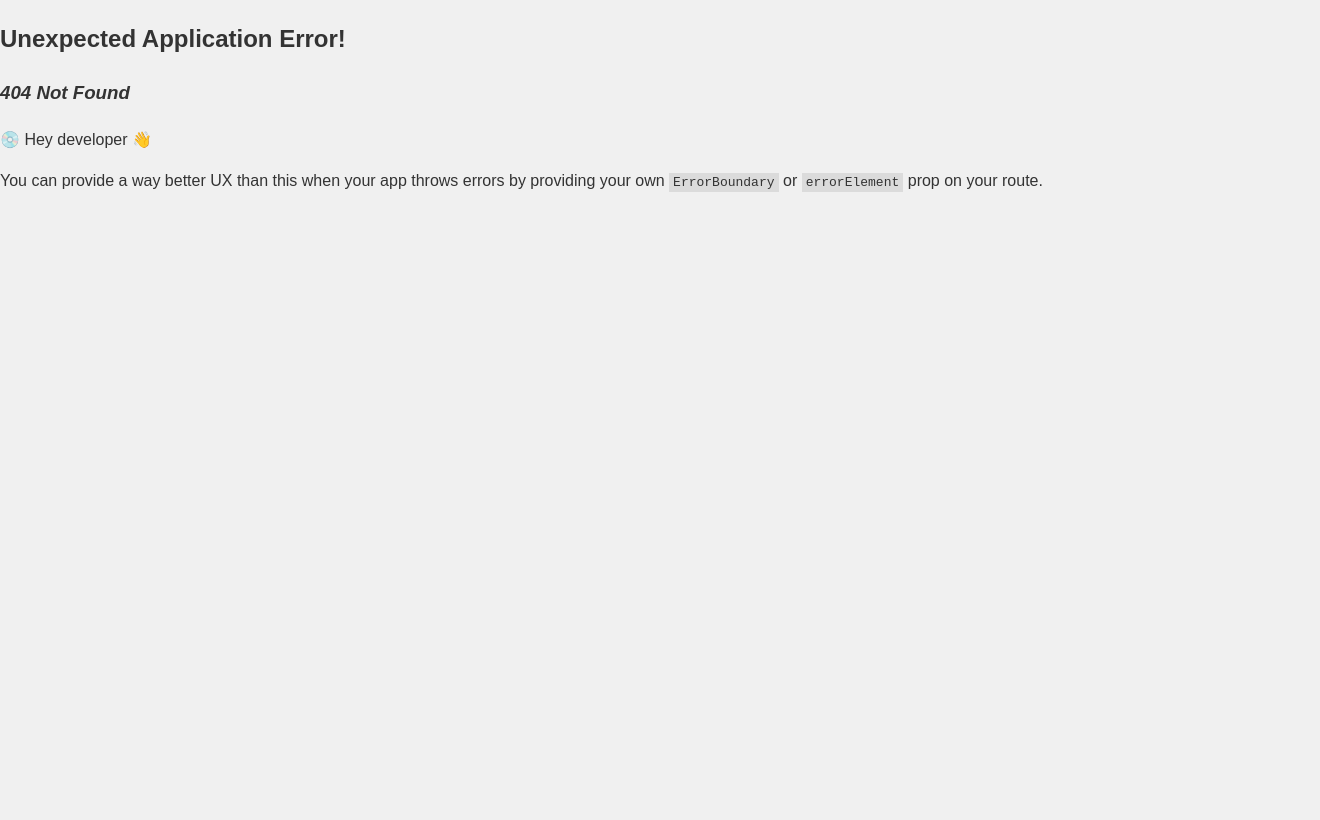
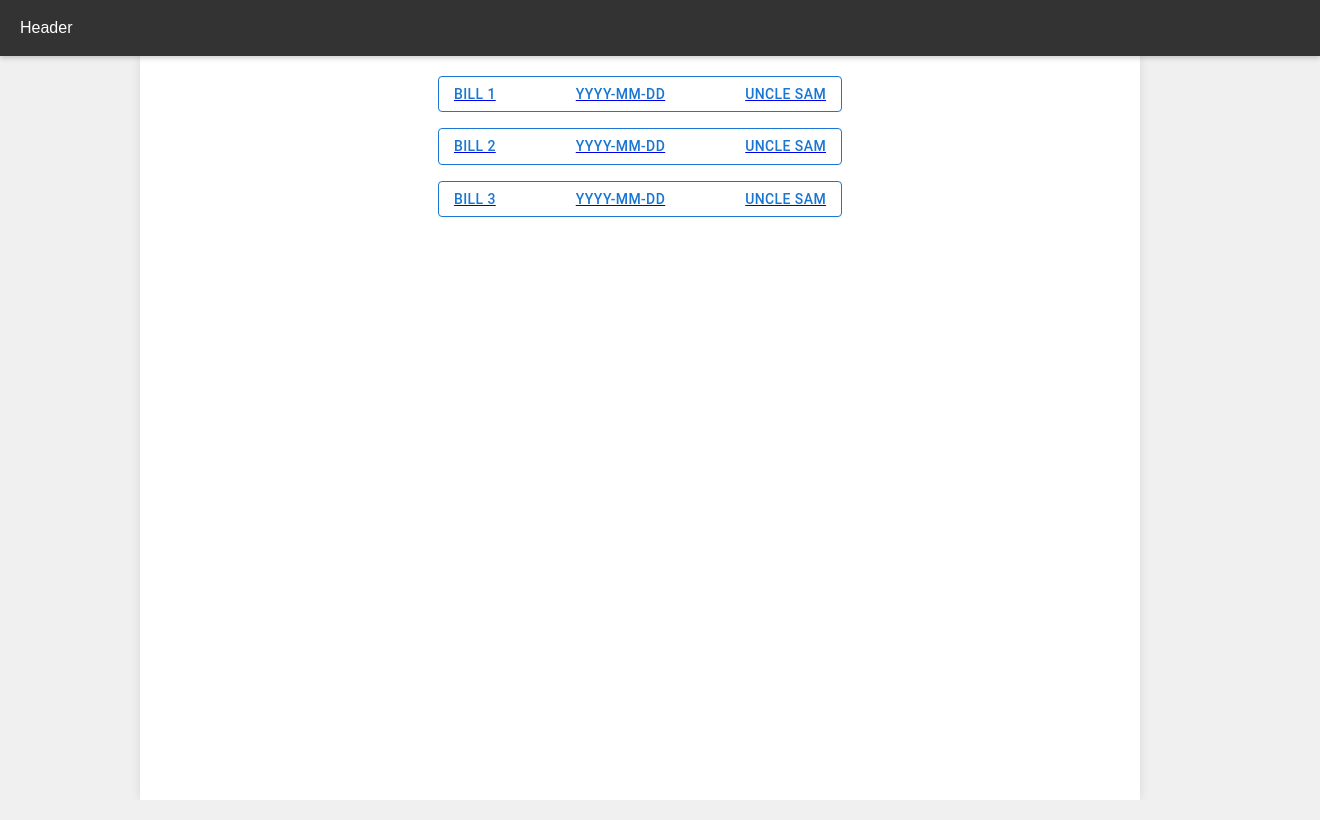
Before and after one commit to justin-xing/web-forum-for-executive-orders, a React (Vite) app in the folder frontend/: page /president/Clinton in a window 1280 px wide. Before the commit this address had no page. Shown: the whole page, 1320 px wide, since content can reach past the window. Built offline with nearby package versions, Linux system fonts and the light colour scheme.

Commit message:
add president filter links on home page, scaffold document detail page

```diff
--- a/frontend/src/pages/document/DocumentPage.jsx
+++ b/frontend/src/pages/document/DocumentPage.jsx
@@ -4,9 +4,25 @@ import { useParams } from "react-router-dom";
 const DocumentPage = () => {
   const { executive_order_id } = useParams();
 
-  // do api call using executive_order_id, render data
+  // REPLACE: do api call using executive_order_id, render data
+  // (bcuz what if user navigates to post directly, we cant use data from prev filter query (there is no prev query))
 
-  return <div class={styles.documentPage}>{executive_order_id}</div>;
+  const { title, signing_date, president } = {
+    title: "bill 1",
+    signing_date: "YYYY-MM-DD",
+    president: "uncle sam",
+  };
+
+  // REPLACE: get comments with api call using executive_order_id, render comments
+
+  return (
+    <div class={styles.documentPage}>
+      <div>{executive_order_id}</div>
+      <div>{title}</div>
+      <div>{signing_date}</div>
+      <div>{president}</div>
+    </div>
+  );
 };
 
 export default DocumentPage;
--- a/frontend/src/pages/home/HomePage/HomePage.jsx
+++ b/frontend/src/pages/documentList/DocumentList/DocumentList.jsx
@@ -1,7 +1,8 @@
 import { Stack } from "@mui/material";
 import DocumentSummary from "../DocumentSummary/DocumentSummary";
-import styles from "./HomePage.module.css";
+import styles from "./DocumentList.module.css";
 
+// REPLACE: request query that filter documents for president
 const DOCUMENTS = [
   {
     executive_order_id: 1,
@@ -24,20 +25,20 @@ const DOCUMENTS = [
 ];
 
 // feed of documents (home is documents page)
-const HomePage = () => {
-  const DocumentList = DOCUMENTS.map((doc) => {
+const DocumentList = () => {
+  const Documents = DOCUMENTS.map((doc) => {
     return <DocumentSummary item={doc}></DocumentSummary>;
   });
   return (
-    <main class={styles.homePage}>
+    <main class={styles.documentListPage}>
       <Stack
         spacing={2}
         sx={{ justifyContent: "center", alignItems: "center" }}
       >
-        {DocumentList}
+        {Documents}
       </Stack>
     </main>
   );
 };
 
-export default HomePage;
+export default DocumentList;
--- /dev/null
+++ b/frontend/src/pages/documentList/DocumentList/DocumentList.module.css
@@ -0,0 +1,9 @@
+.documentListPage {
+  flex-grow: 1;
+  padding-top: 80px;
+  min-width: 960px;
+  margin: 0 auto;
+  background-color: white;
+  box-shadow: 0 0 10px rgba(0, 0, 0, 0.1);
+  padding: 20px;
+}
--- /dev/null
+++ b/frontend/src/pages/home/HomePage.jsx
@@ -0,0 +1,14 @@
+import styles from "./HomePage.module.css";
+import { Link } from "react-router-dom";
+
+const HomePage = () => {
+  // REPLACE: request query for unique presidents
+  const PRESIDENTS = ["Trump", "Clinton", "Obama"];
+
+  const presidentButtons = PRESIDENTS.map((pres) => (
+    <Link to={`/president/${pres}`}>{pres}</Link>
+  ));
+  return <main class={styles.homePage}>{presidentButtons}</main>;
+};
+
+export default HomePage;
```
Also changed, not shown: frontend/src/App.jsx (+6 -1 lines), frontend/src/pages/documentList/DocumentSummary/DocumentSummary.jsx (renamed from frontend/src/pages/home/DocumentSummary/DocumentSummary.jsx), frontend/src/pages/home/HomePage.module.css (renamed from frontend/src/pages/home/HomePage/HomePage.module.css).
